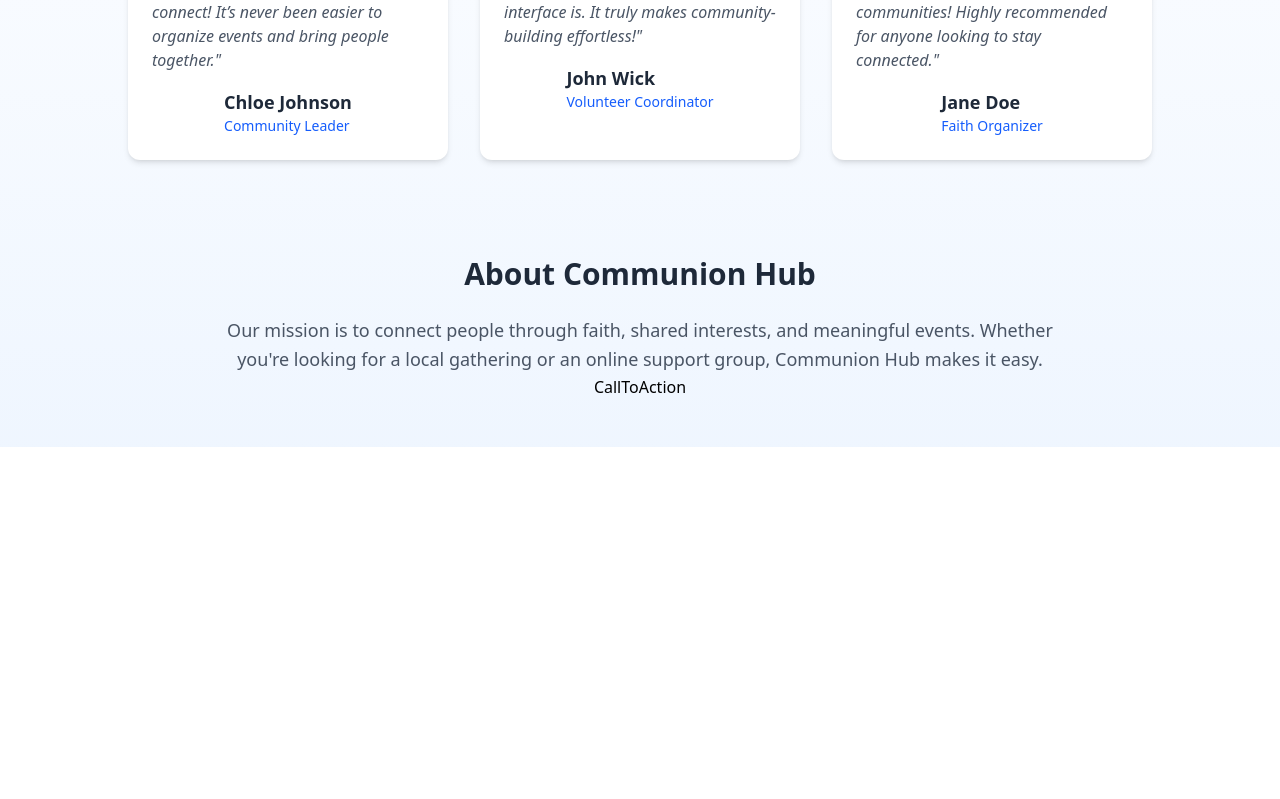
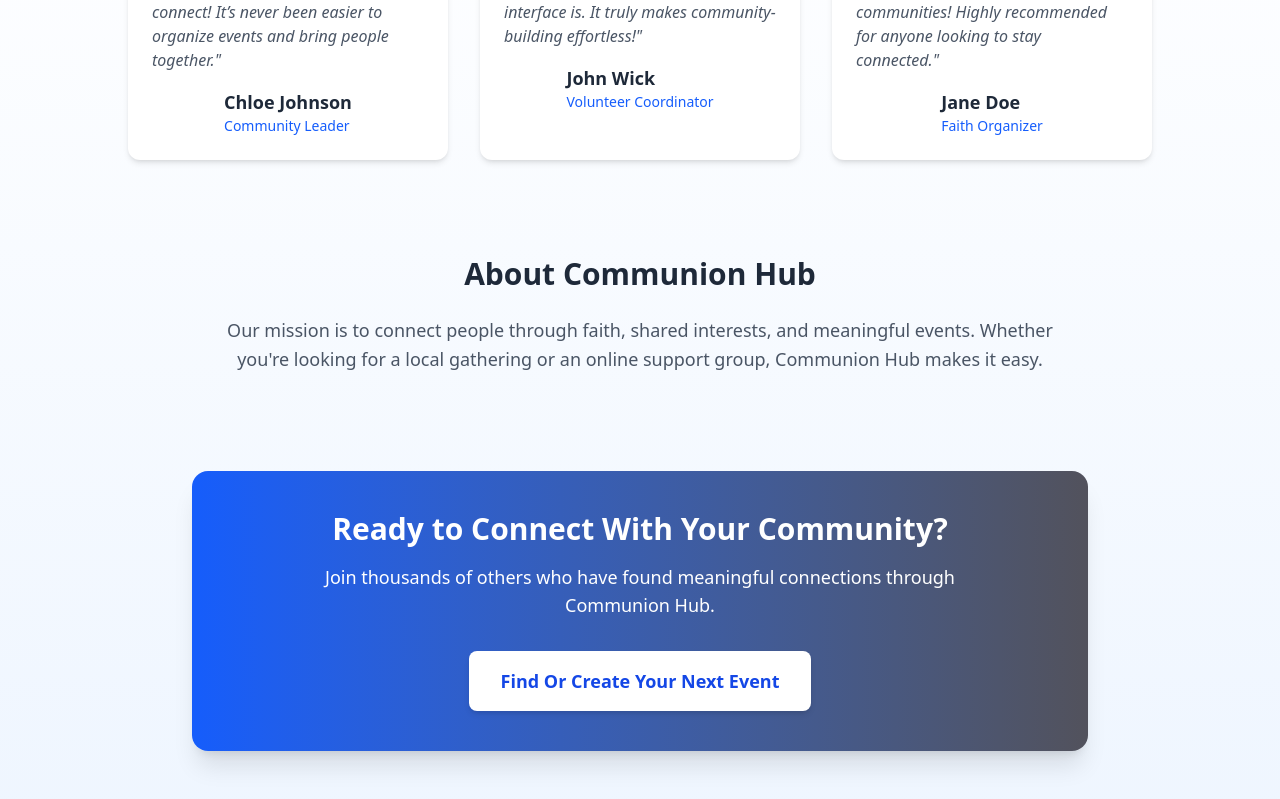
Before and after one commit to aadarshraj02/communion-assignment, a React (Vite) app: page / in a window 1280 px wide. Shown: the part 1240-2039 px from the top of the page. Before the commit the page ends 1687 px from the top, so only its background shows below. Built offline with nearby package versions, Linux system fonts and the light colour scheme.

Commit message:
Done with call to action component

```diff
--- a/src/components/CallToAction.jsx
+++ b/src/components/CallToAction.jsx
@@ -1,4 +1,46 @@
-const CallToAction = () => {
-  return <div>CallToAction</div>;
-};
-export default CallToAction;
+import { motion } from "framer-motion";
+import { Link } from "react-router-dom";
+
+export default function CallToAction() {
+  return (
+    <motion.div
+      className="mt-24 max-w-4xl mx-auto w-full px-4 py-10 bg-gradient-to-r from-blue-600 to-zinc-600 rounded-2xl text-white shadow-xl scroll-reveal"
+      initial="hidden"
+      whileInView="visible"
+      viewport={{ once: true, amount: 0.3 }}
+    >
+      <motion.h2
+        className="text-3xl font-bold mb-4"
+        initial={{ opacity: 0, y: 20 }}
+        whileInView={{ opacity: 1, y: 0 }}
+        transition={{ duration: 0.6 }}
+        viewport={{ once: true }}
+      >
+        Ready to Connect With Your Community?
+      </motion.h2>
+      <motion.p
+        className="text-lg mb-8 max-w-2xl mx-auto"
+        initial={{ opacity: 0 }}
+        whileInView={{ opacity: 1 }}
+        transition={{ duration: 0.6, delay: 0.2 }}
+        viewport={{ once: true }}
+      >
+        Join thousands of others who have found meaningful connections through
+        Communion Hub.
+      </motion.p>
+      <motion.div
+        initial={{ opacity: 0, scale: 0.9 }}
+        whileInView={{ opacity: 1, scale: 1 }}
+        transition={{ duration: 0.6, delay: 0.3 }}
+        viewport={{ once: true }}
+      >
+        <Link
+          to="/events"
+          className="px-8 py-4 text-lg font-semibold bg-white text-blue-700 rounded-lg shadow-md hover:bg-gray-100 transition-all duration-300 inline-block"
+        >
+          Find Or Create Your Next Event
+        </Link>
+      </motion.div>
+    </motion.div>
+  );
+}
```
